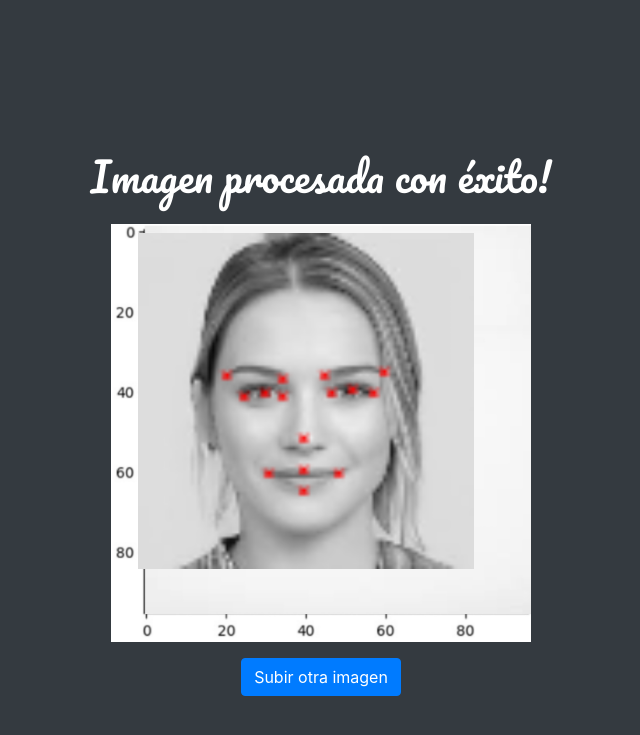
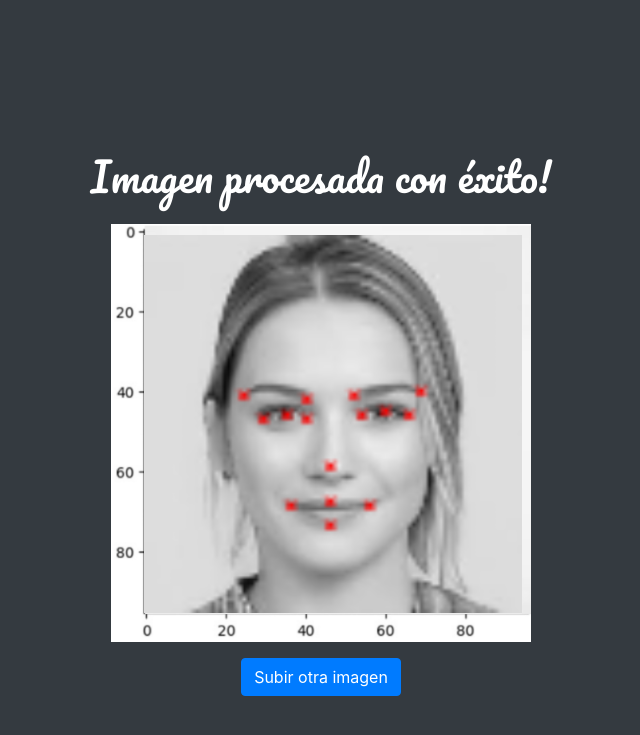
Before and after one commit to HectorDanielMG/Key-Points, a Flask app: template templates/output.html in a window 1280 px wide. Shown: the top 735 px of the page, without its empty margins (319-959 px from the left). Run offline with Flask 3, Linux system fonts and the light colour scheme; the template is opened without the code that fills it, so the values that code supplies are empty; some libraries are stand-ins or nearby versions.

Commit message:
v1.0.3: Deteccion de puntos Faciales: Reajuste de la imagen resultante en la grafica F

```diff
--- a/templates/output.html
+++ b/templates/output.html
@@ -18,9 +18,9 @@
         }
         .overlay-image {
             position: absolute;
-            top: 9px; /* Ajuste de posición */
-            left: 27px;
-            width: 80%; /* Más pequeña que graf.jpeg */
+            top: 11px; /* Ajuste de posición */
+            left: 33px;
+            width: 90%; /* Más pequeña que graf.jpeg */
             height: auto;
         }
     </style>
```
